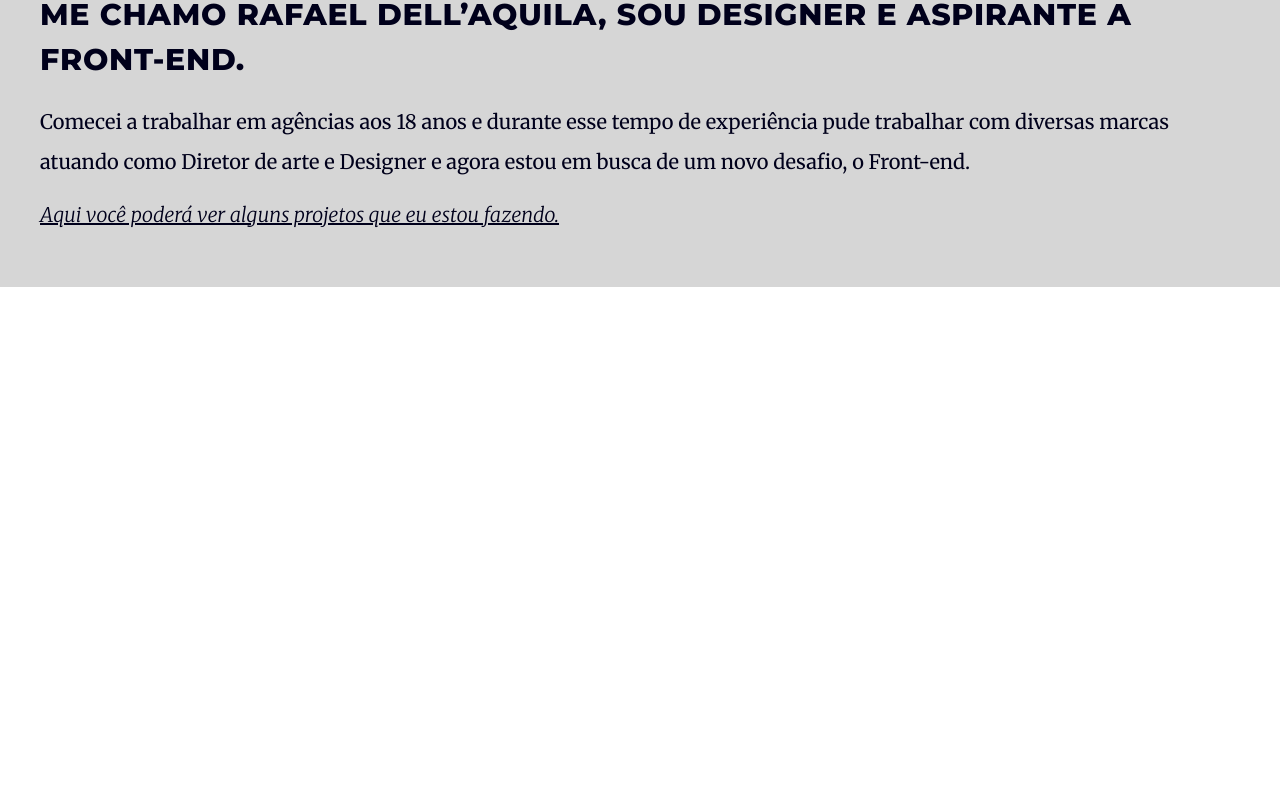
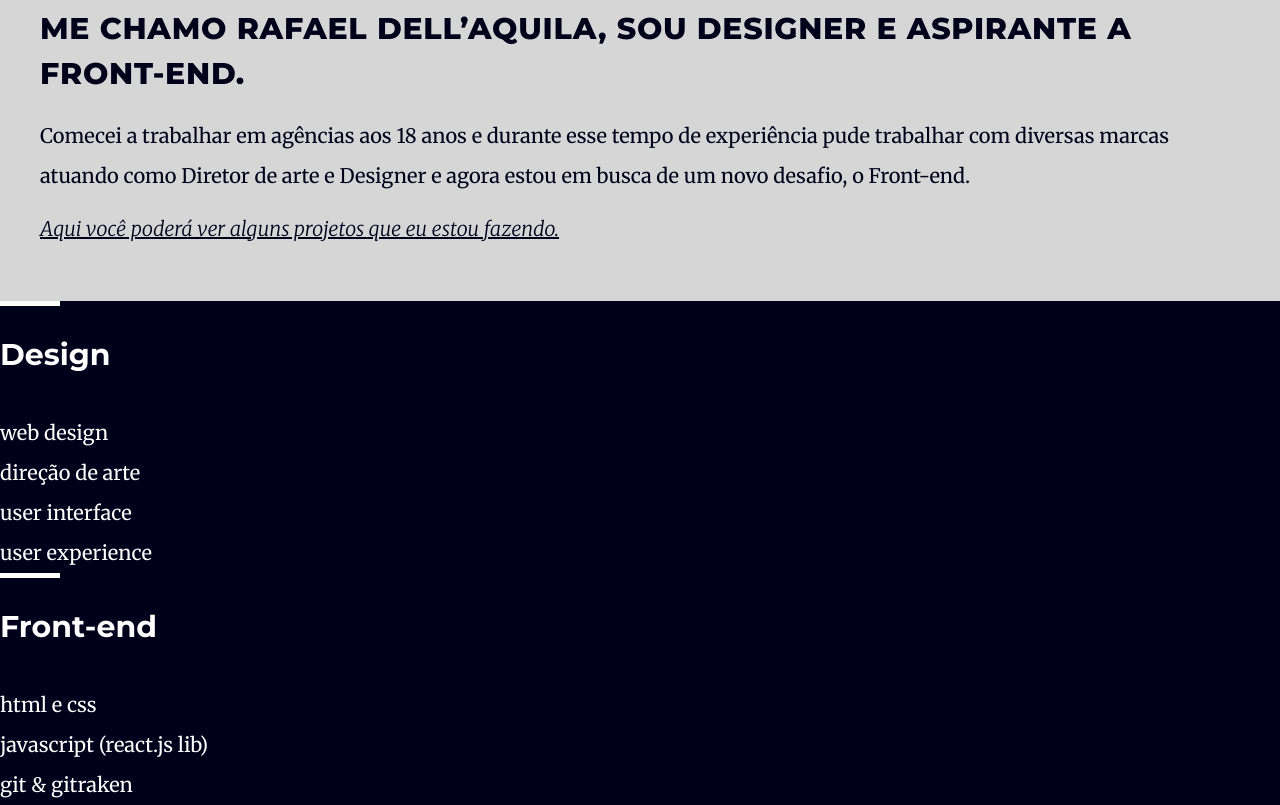
Before and after one commit to rafaeldellaquila/rafaeldellaquila.github.io, a React (Create React App) app: page / in a window 1280 px wide. Shown: the part 571-1376 px from the top of the page. Before the commit the page ends 858 px from the top, so only its background shows below. Built offline with nearby package versions, Linux system fonts and the light colour scheme.

Commit message:
:sparkles:create skill section objects

```diff
--- a/src/App.jsx
+++ b/src/App.jsx
@@ -3,6 +3,7 @@ import './App.css';
 import HeaderPage from './component/HeaderPage';
 import BannerHome from './component/BannerHome';
 import AboutSection from './component/AboutSection';
+import SkillDescription from './objects/SkillDescription';
 
 function App() {
   return (
@@ -10,6 +11,19 @@ function App() {
       <HeaderPage />
       <BannerHome />
       <AboutSection />
+      <SkillDescription
+        title="Design"
+        skillUm="web design"
+        skillDois="direção de arte"
+        skillTres="user interface"
+        skillQuatro="user experience"
+      />
+      <SkillDescription
+        title="Front-end"
+        skillUm="html e css"
+        skillDois="javascript (react.js lib)"
+        skillTres="git & gitraken"
+      />
     </>
   );
 }
--- a/src/component/AboutSection/styles.css
+++ b/src/component/AboutSection/styles.css
@@ -1,6 +1,6 @@
 .about-section {
   background-color: var(--color-zero);
-  padding: var(--space-big) var(--space-med) var(--space-big) var(--space-med);
+  padding: var(--space-big) var(--space-big) var(--space-big) var(--space-med);
   display: flex;
   flex-flow: column nowrap;
   align-items: center;
--- a/src/component/BannerHome/styles.css
+++ b/src/component/BannerHome/styles.css
@@ -4,6 +4,7 @@
   flex-flow: column nowrap;
   align-items: center;
   padding: var(--space-big) 0 var(--space-min) 0;
+  margin-bottom: var(--space-min);
 }
 
 .banner-home > .banner-title {
--- /dev/null
+++ b/src/objects/SkillDescription/index.jsx
@@ -0,0 +1,40 @@
+import React from 'react';
+import PropTypes from 'prop-types';
+
+import './styles.css';
+
+function SkillDescription({
+  title,
+  skillUm,
+  skillDois,
+  skillTres,
+  skillQuatro
+}) {
+  return (
+    <dl className="skill-description">
+      <dt className="title">{title}</dt>
+      <dd className="skill">{skillUm}</dd>
+      <dd className="skill">{skillDois}</dd>
+      <dd className="skill">{skillTres}</dd>
+      <dd className="skill">{skillQuatro}</dd>
+    </dl>
+  );
+}
+
+SkillDescription.propTypes = {
+  title: PropTypes.string,
+  skillUm: PropTypes.string,
+  skillDois: PropTypes.string,
+  skillTres: PropTypes.string,
+  skillQuatro: PropTypes.string
+};
+
+SkillDescription.defaultProps = {
+  title: '',
+  skillUm: '',
+  skillDois: '',
+  skillTres: '',
+  skillQuatro: ''
+};
+
+export default SkillDescription;
--- /dev/null
+++ b/src/objects/SkillDescription/styles.css
@@ -0,0 +1,22 @@
+.skill-description {
+  color: white;
+}
+
+.skill-description > .title:before {
+  content: '';
+  display: block;
+  width: 60px;
+  height: 5px;
+  background-color: white;
+  margin-bottom: var(--space-min);
+}
+
+.skill-description > .title {
+  font-size: var(--size-big);
+  margin-bottom: var(--space-med);
+}
+
+.skill-description > .skill {
+  font-size: var(--size-med);
+  font: normal normal 400 var(--size-med) / 2 'Merriweather', sans-serif;
+}
--- a/src/styles/elements/base.css
+++ b/src/styles/elements/base.css
@@ -1,5 +1,5 @@
 body {
-  /* background-color: var(--color-primary); */
+  background-color: var(--color-primary);
   font-family: 'Montserrat', sans-serif;
   min-width: 290px;
 }
--- a/src/styles/generic/reset.css
+++ b/src/styles/generic/reset.css
@@ -1,7 +1,9 @@
-@import-normalize;
 h1,
 h2,
-body {
+body,
+dd,
+dt,
+dl {
   margin: 0;
 }
 
```
